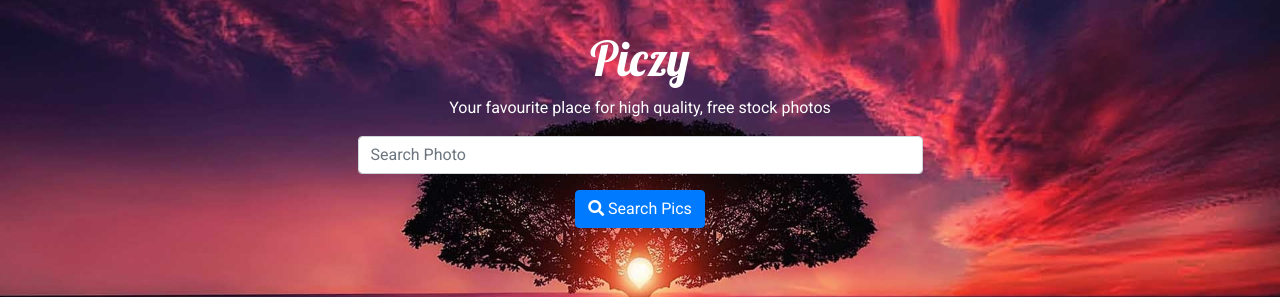
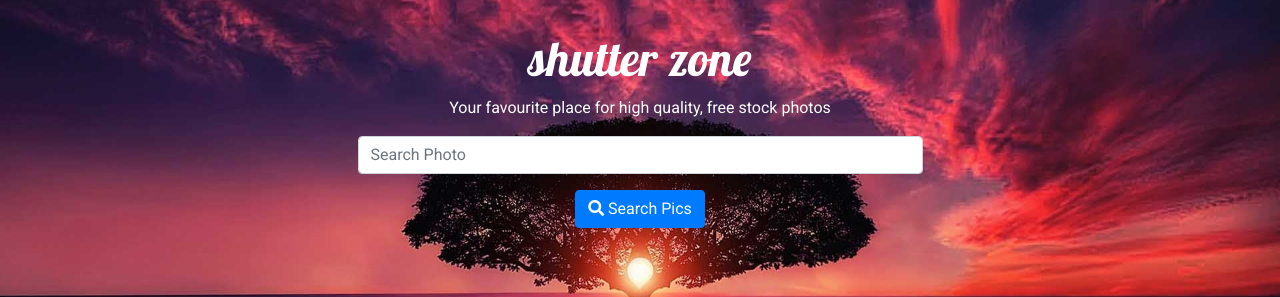
Before and after one commit to jai2018priya/Shutter-zone, a plain HTML site: page index.html in a window 1280 px wide. Shown: the top 297 px of the page. Drawn offline with nearby package versions, Linux system fonts and the light colour scheme; some packages are replaced by stand-ins of ours; grey boxes are pictures that could not be loaded; a script that the page names is missing.

Commit message:
Update index.html

```diff
--- a/index.html
+++ b/index.html
@@ -8,7 +8,7 @@
     <meta name="description" content="Piczy is a free stock photo website which provides you with high quality which are copywritten free for you to easily use where ever you want">
     <meta name="keywords" content="free photos, hd images, shashutech, Kumar Shashwat">
     <meta name="author" content="Kumar Shashwat">
-    <title>shutter zone</title>
+    <title>piczy</title>
 
     <!-- StyleSheets -->
     <link rel="stylesheet" href="https://maxcdn.bootstrapcdn.com/bootstrap/4.0.0/css/bootstrap.min.css">
@@ -26,7 +26,7 @@
         <div class="row">
             <div class="col-sm-10 col-md-6 mx-auto text-center">
                 <div class="intro-section-content">
-                    <h1>Piczy</h1>
+                    <h1>shutter zone</h1>
                     <p>Your favourite place for high quality, free stock photos</p>
                     <form id="searchForm">
                         <input type="text" class="form-control mb-3" placeholder="Search Photo" id="searchText">
```
